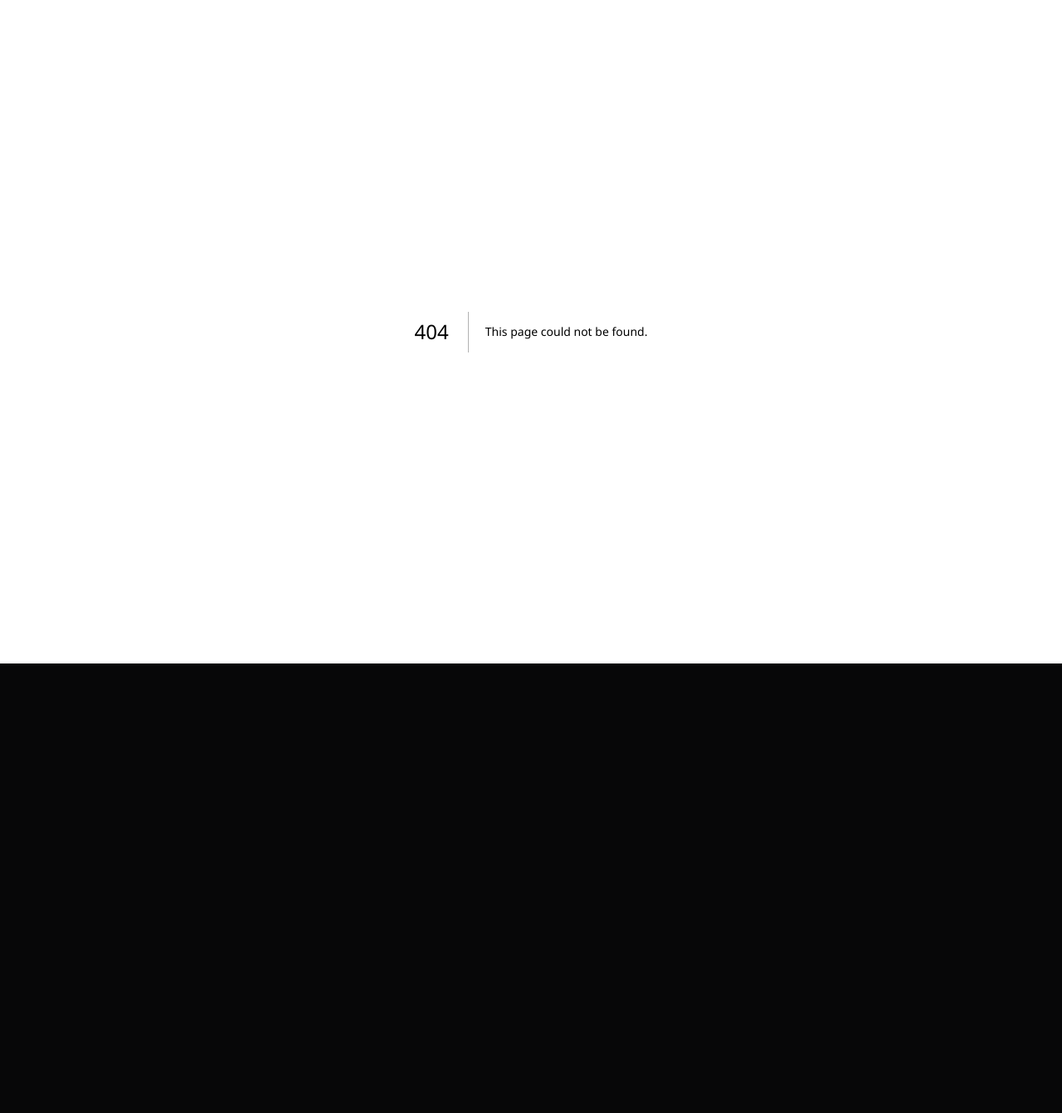
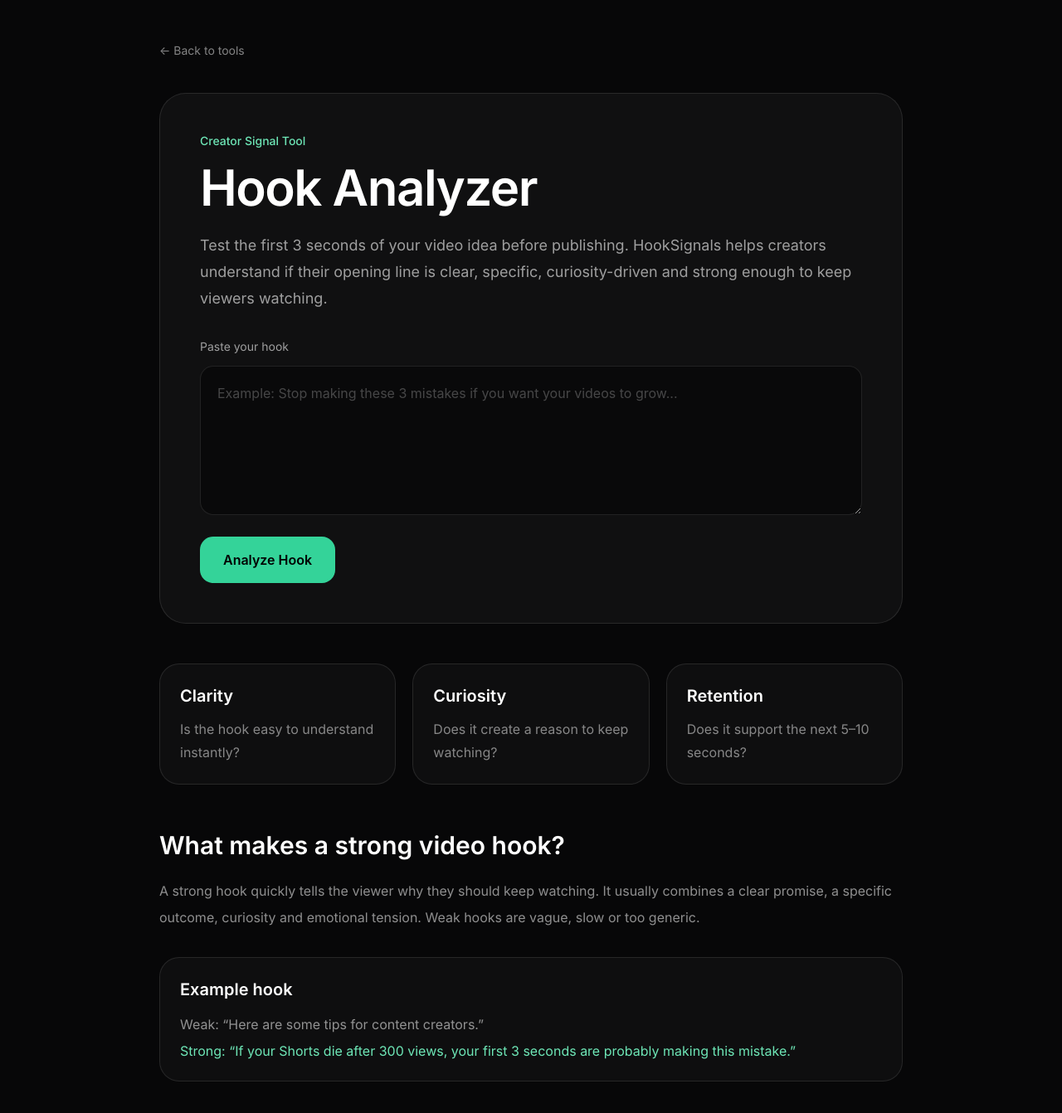
Before and after one commit to ValeBid/-hooksignals-site, a Next.js app: page /hook-analyzer in a window 1280 px wide. Before the commit this address had no page. Shown: the top 1342 px of the page at 83% size. Before the commit the page ends 800 px from the top, so only its background shows below. Built offline with nearby package versions, Linux system fonts and the light colour scheme.

Commit message:
Create page.tsx

```diff
--- /dev/null
+++ b/app/hook-analyzer/page.tsx
@@ -0,0 +1,87 @@
+export const metadata = {
+  title: "Hook Analyzer for YouTube, TikTok and Shorts | HookSignals",
+  description:
+    "Analyze your video hook and improve the first 3 seconds of your YouTube, TikTok or Shorts content.",
+};
+
+export default function HookAnalyzerPage() {
+  return (
+    <main className="min-h-screen bg-[#070708] text-white px-6 py-12">
+      <section className="mx-auto max-w-4xl">
+        <a href="/" className="text-sm text-white/50">
+          ← Back to tools
+        </a>
+
+        <div className="mt-10 rounded-[32px] border border-white/10 bg-white/[0.04] p-8 md:p-12">
+          <p className="mb-4 text-sm font-medium text-emerald-300">
+            Creator Signal Tool
+          </p>
+
+          <h1 className="text-4xl font-semibold tracking-tight md:text-6xl">
+            Hook Analyzer
+          </h1>
+
+          <p className="mt-6 text-lg leading-8 text-white/60">
+            Test the first 3 seconds of your video idea before publishing.
+            HookSignals helps creators understand if their opening line is clear,
+            specific, curiosity-driven and strong enough to keep viewers watching.
+          </p>
+
+          <div className="mt-8">
+            <label className="mb-3 block text-sm text-white/60">
+              Paste your hook
+            </label>
+
+            <textarea
+              placeholder="Example: Stop making these 3 mistakes if you want your videos to grow..."
+              className="min-h-[180px] w-full rounded-2xl border border-white/10 bg-black/40 p-5 text-white outline-none placeholder:text-white/25"
+            />
+
+            <button className="mt-5 rounded-2xl bg-emerald-400 px-7 py-4 font-semibold text-black">
+              Analyze Hook
+            </button>
+          </div>
+        </div>
+
+        <section className="mt-12 grid gap-5 md:grid-cols-3">
+          {[
+            ["Clarity", "Is the hook easy to understand instantly?"],
+            ["Curiosity", "Does it create a reason to keep watching?"],
+            ["Retention", "Does it support the next 5–10 seconds?"],
+          ].map(([title, desc]) => (
+            <div
+              key={title}
+              className="rounded-3xl border border-white/10 bg-white/[0.03] p-6"
+            >
+              <h2 className="text-xl font-semibold">{title}</h2>
+              <p className="mt-3 leading-7 text-white/50">{desc}</p>
+            </div>
+          ))}
+        </section>
+
+        <section className="mt-14">
+          <h2 className="text-3xl font-semibold">
+            What makes a strong video hook?
+          </h2>
+
+          <p className="mt-5 leading-8 text-white/55">
+            A strong hook quickly tells the viewer why they should keep watching.
+            It usually combines a clear promise, a specific outcome, curiosity
+            and emotional tension. Weak hooks are vague, slow or too generic.
+          </p>
+
+          <div className="mt-8 rounded-3xl border border-white/10 bg-white/[0.03] p-6">
+            <h3 className="text-xl font-semibold">Example hook</h3>
+            <p className="mt-4 text-white/55">
+              Weak: “Here are some tips for content creators.”
+            </p>
+            <p className="mt-2 text-emerald-300">
+              Strong: “If your Shorts die after 300 views, your first 3 seconds
+              are probably making this mistake.”
+            </p>
+          </div>
+        </section>
+      </section>
+    </main>
+  );
+}
```
